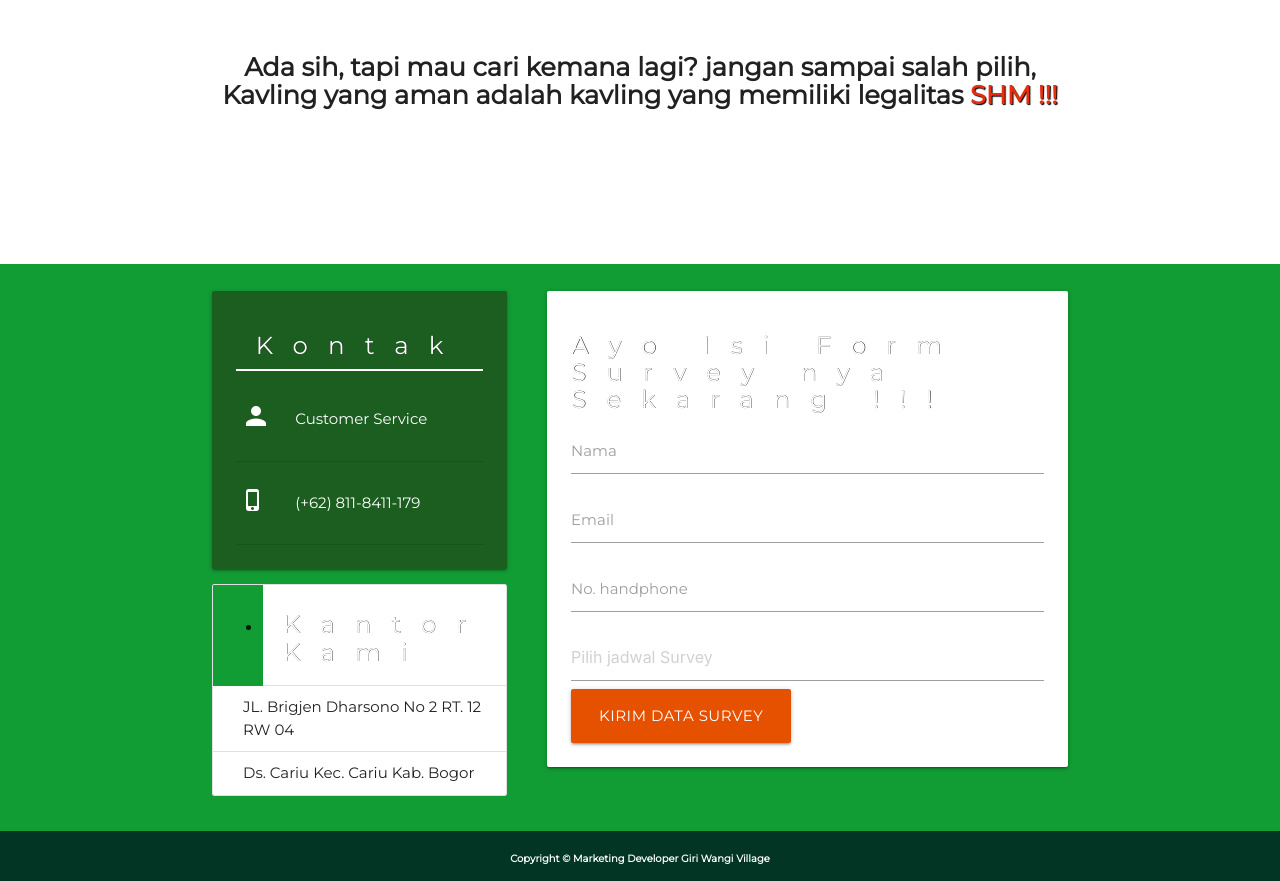
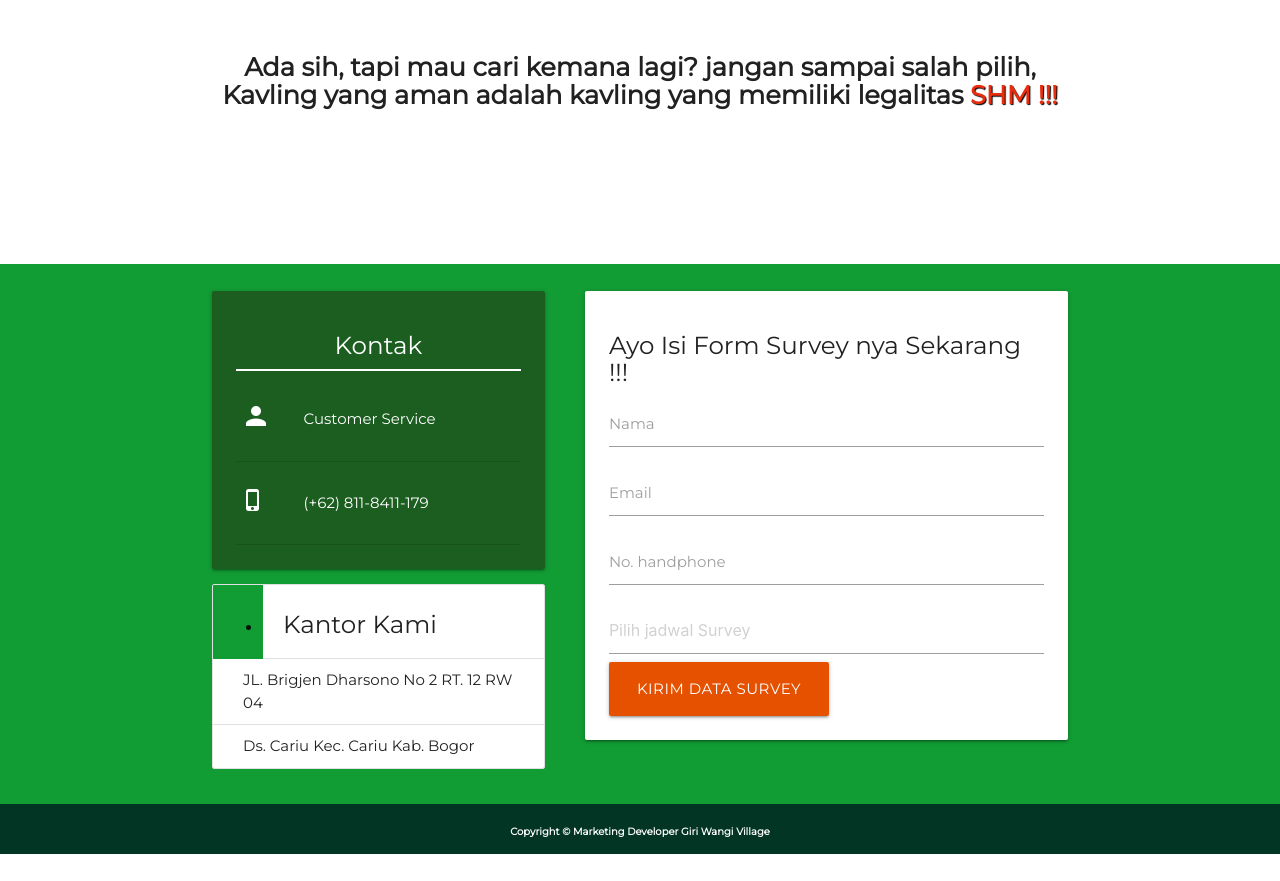
Before and after one commit to rajakavling/rajakavling, a plain HTML site: page index.html in a window 1280 px wide. Shown: the part 5157-6038 px from the top of the page. After the commit the page ends 6011 px from the top, so only its background shows below. Drawn offline with Linux system fonts and the light colour scheme.

Commit message:
Update style.css

```diff
--- a/css/style.css
+++ b/css/style.css
@@ -68,7 +68,7 @@ span {
 section {
 	overflow: hidden
 }
-h5 {
+.jumbotron h5 {
 	letter-spacing: 20px;
 	color: white;
 	text-shadow: 0.3px 0.3px 0.3px #000
```
